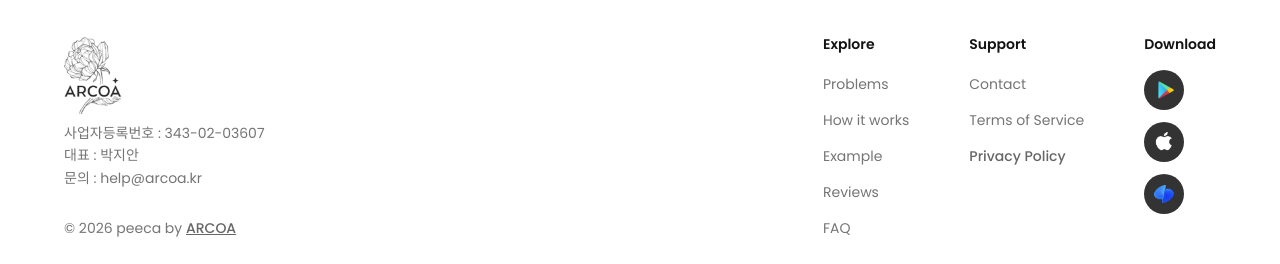
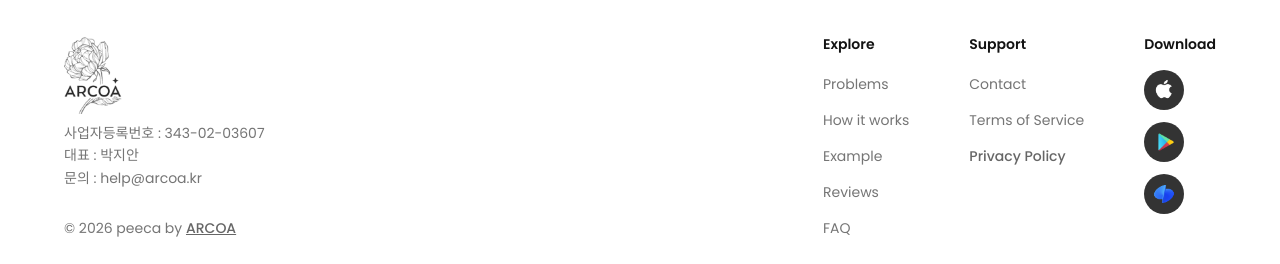
Before and after one commit to arcoa-kr/peeca-web, a React (Vite) app: page / in a window 1280 px wide. Shown: the part 5709-5973 px from the top of the page. Built offline with nearby package versions, Linux system fonts and the light colour scheme; a web font is replaced by a local one.

Commit message:
미니앱 링크

```diff
--- a/src/components/StoreButtons.jsx
+++ b/src/components/StoreButtons.jsx
@@ -1,7 +1,7 @@
 const STORE_LINKS = {
   google: 'https://play.google.com/store/apps/details?id=kr.arcoa.peeca',
   apple: 'https://apps.apple.com/us/app/peeca/id6758100118',
-  toss: 'intoss://peeca',
+  toss: 'https://minion.toss.im/JSMQF2K7',
 }
 
 export default function StoreButtons({ compact = false }) {
@@ -9,20 +9,20 @@ export default function StoreButtons({ compact = false }) {
     return (
       <div className="flex gap-3 items-center justify-center">
         <a
+          href={STORE_LINKS.apple}
+          target="_blank"
+          rel="noopener noreferrer"
+          className="flex items-center justify-center w-11.5 h-11.5 rounded-full border border-white/70 bg-black/80 shadow-sm hover:bg-(--color-primary) "
+        >
+          <img src="/assets/icon-apple.png" alt="App Store" className="w-9.5" />
+        </a>
+        <a
           href={STORE_LINKS.google}
           target="_blank"
           rel="noopener noreferrer"
           className="flex items-center justify-center w-11.5 h-11.5 rounded-full border border-white/70 bg-black/80 shadow-sm hover:bg-(--color-primary) "
           >
           <img src="/assets/icon-google.png" alt="Google Play" className="w-9" />
-        </a>
-        <a
-          href={STORE_LINKS.apple}
-          target="_blank"
-          rel="noopener noreferrer"
-          className="flex items-center justify-center w-11.5 h-11.5 rounded-full border border-white/70 bg-black/80 shadow-sm hover:bg-(--color-primary) "
-        >
-          <img src="/assets/icon-apple.png" alt="App Store" className="w-9.5" />
         </a>
         <a
           href={STORE_LINKS.toss}
@@ -38,14 +38,14 @@ export default function StoreButtons({ compact = false }) {
 
   return (
     <div className="flex flex-wrap gap-3 items-center">
+      <a href={STORE_LINKS.apple} target="_blank" rel="noopener noreferrer">
+        <img src="/assets/AppStore.png" alt="App Store" className="h-10" />
+      </a>
       <a href={STORE_LINKS.google} target="_blank" rel="noopener noreferrer">
         <img src="/assets/PlayStore.png" alt="Google Play" className="h-10" />
       </a>
-      <a href={STORE_LINKS.apple} target="_blank" rel="noopener noreferrer">
-        <img src="/assets/AppStore.png" alt="App Store" className="h-10" />
-      </a>
        {/* 토스 미니앱
-      <a href="#" target="_blank" rel="noopener noreferrer">
+      <a href="https://minion.toss.im/JSMQF2K7" target="_blank" rel="noopener noreferrer">
         <img src="/assets/Toss.png" alt="토스 미니앱" className="h-10" />
       </a>
         */}
--- a/src/sections/CTA.jsx
+++ b/src/sections/CTA.jsx
@@ -49,7 +49,7 @@ export default function CTA() {
           <a href="https://apps.apple.com/us/app/peeca/id6758100118" target="_blank" rel="noopener noreferrer">
             <img src="/assets/AppStore.png" alt="App Store" className="h-11 block" />
           </a>
-          <a href="intoss://peeca">
+          <a href="https://minion.toss.im/JSMQF2K7">
             <img src="/assets/Toss.png" alt="앱인토스 미니앱" className="h-11 block xl:hidden" />
           </a>
         </motion.div>
--- a/src/sections/Footer.jsx
+++ b/src/sections/Footer.jsx
@@ -34,6 +34,14 @@ export default function Footer() {
               <h3 className="text-sm font-semibold text-(--color-text-1) mb-1">Download</h3>
               <div className="flex flex-col gap-3">
                 <a
+                  href="https://apps.apple.com/us/app/peeca/id6758100118"
+                  target="_blank"
+                  rel="noopener noreferrer"
+                  className="w-10 h-10 rounded-full bg-black/80 flex items-center justify-center hover:bg-(--color-primary) transition-colors"
+                >
+                  <img src="/assets/icon-apple.png" alt="App Store" className="w-9 h-9" />
+                </a>
+                <a
                   href="https://play.google.com/store/apps/details?id=kr.arcoa.peeca"
                   target="_blank"
                   rel="noopener noreferrer"
@@ -41,15 +49,7 @@ export default function Footer() {
                 >
                   <img src="/assets/icon-google.png" alt="Google Play" className="w-9 h-9" />
                 </a>
-                <a
-                  href="https://apps.apple.com/us/app/peeca/id6758100118"
-                  target="_blank"
-                  rel="noopener noreferrer"
-                  className="w-10 h-10 rounded-full bg-black/80 flex items-center justify-center hover:bg-(--color-primary) transition-colors"
-                >
-                  <img src="/assets/icon-apple.png" alt="App Store" className="w-9 h-9" />
-                </a>
-                <a href="intoss://peeca"
+                <a href="https://minion.toss.im/JSMQF2K7"
                   target="_blank"
                   rel="noopener noreferrer"
                   className="w-10 h-10 rounded-full bg-black/80 flex items-center justify-center hover:bg-(--color-primary) transition-colors block xl:hidden"
--- a/src/sections/Hero.jsx
+++ b/src/sections/Hero.jsx
@@ -84,14 +84,14 @@ export default function Hero() {
                 transition={{ duration: 0.8, ease: [0.22, 1, 0.36, 1], delay: 0.2 }}
                 src="/assets/peeca_app.webp"
                 alt="peeca 앱 미리보기"
-                className="w-[85vw] max-w-[630px] max-h-[630px] object-contain"
+                className="w-[85vw] max-w-[600px] max-h-[600px] object-contain"
               />
             </div>
           </div>
 
           {/* ④ 헤드라인 + ⑤ 서브카피 + CTA */}
           <div
-            className="absolute left-[6%] xl:left-[10%] 2xl:left-[15%] top-[55.5%]"
+            className="absolute right-[6%] xl:right-[10%] 2xl:right-[15%] top-[45.5%]"
             style={{
               transform: `translate(${offset.x * 72}px, ${offset.y * 72}px)`,
               transition: 'transform 0.4s cubic-bezier(0.25, 0.1, 0.25, 1)',
```
Also changed, not shown: public/assets/toss_s.png (added).
